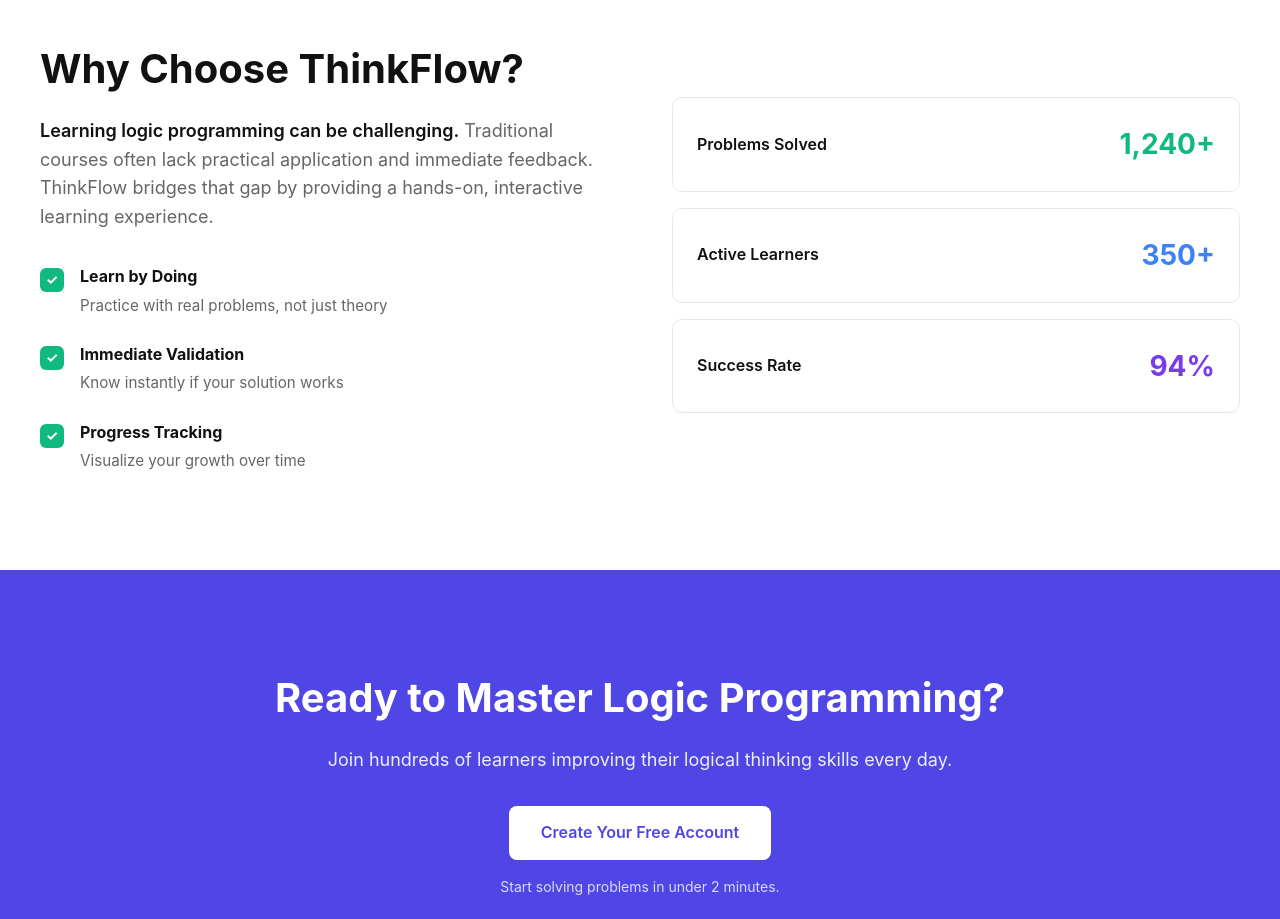
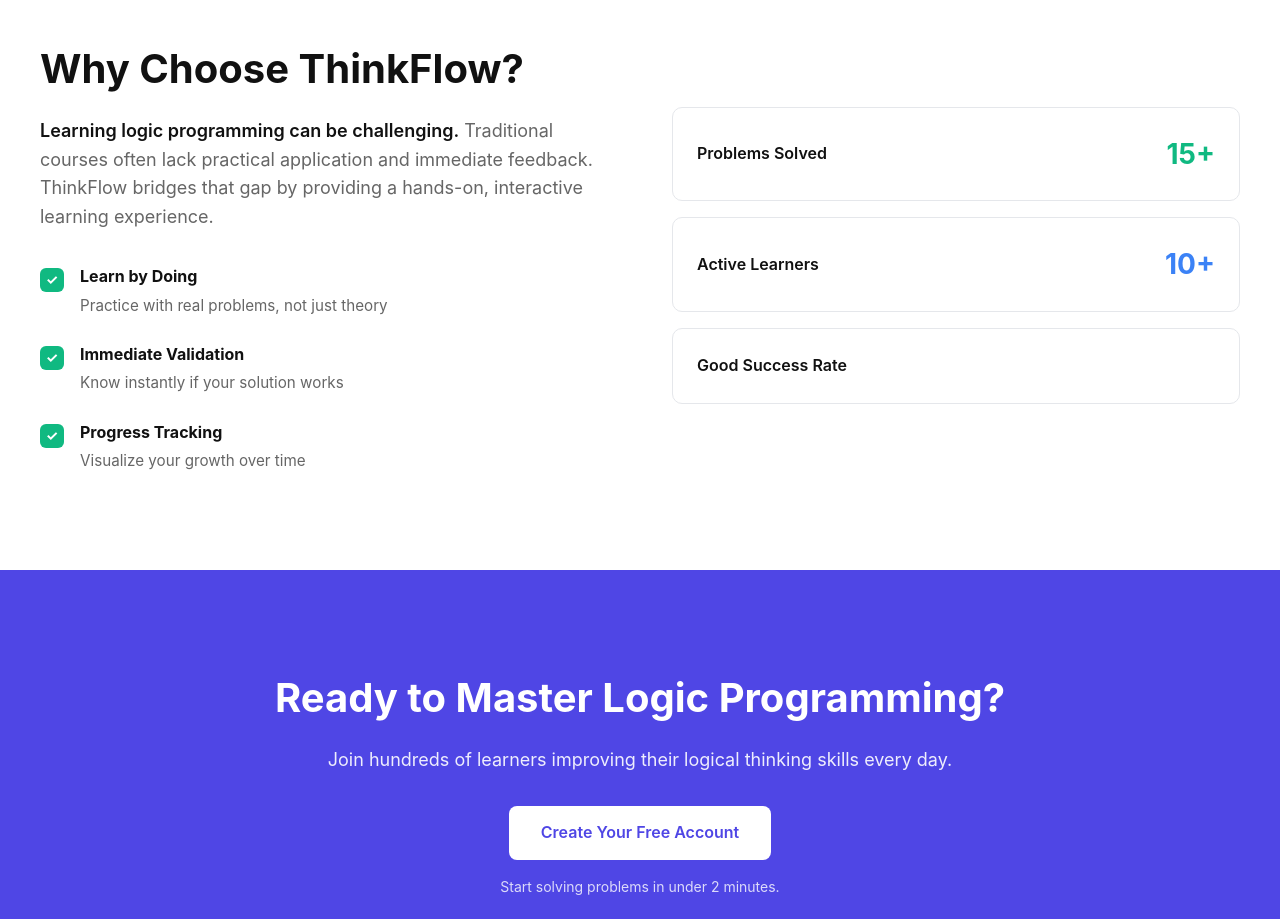
Before and after one commit to chethanakash67/ThinkFlow, a Next.js app in the folder client/: page / in a window 1280 px wide. Shown: the part 2280-3199 px from the top of the page. Built offline with nearby package versions, Linux system fonts and the light colour scheme.

Commit message:
removed fake testmonials

```diff
--- a/client/app/page.tsx
+++ b/client/app/page.tsx
@@ -189,15 +189,15 @@
           <div className="why-stats">
             <div className="stat-card">
               <span className="stat-label">Problems Solved</span>
-              <span className="stat-value stat-green">1,240+</span>
+              <span className="stat-value stat-green">15+</span>
             </div>
             <div className="stat-card">
               <span className="stat-label">Active Learners</span>
-              <span className="stat-value stat-blue">350+</span>
+              <span className="stat-value stat-blue">10+</span>
             </div>
             <div className="stat-card">
-              <span className="stat-label">Success Rate</span>
-              <span className="stat-value stat-purple">94%</span>
+              <span className="stat-label">Good Success Rate</span>
+              <span className="stat-value stat-purple"></span>
             </div>
           </div>
         </div>
```
